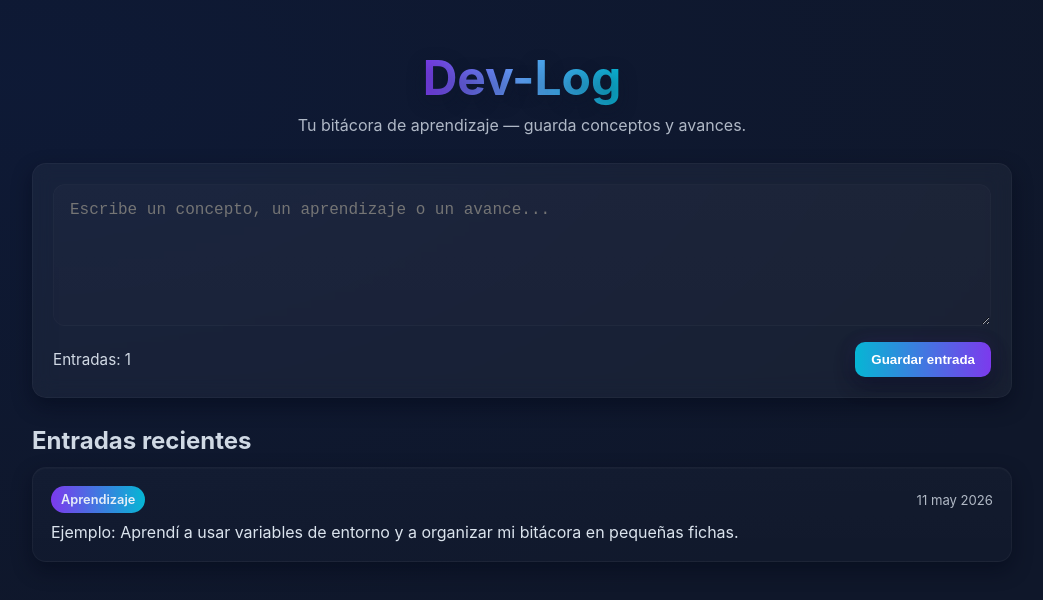
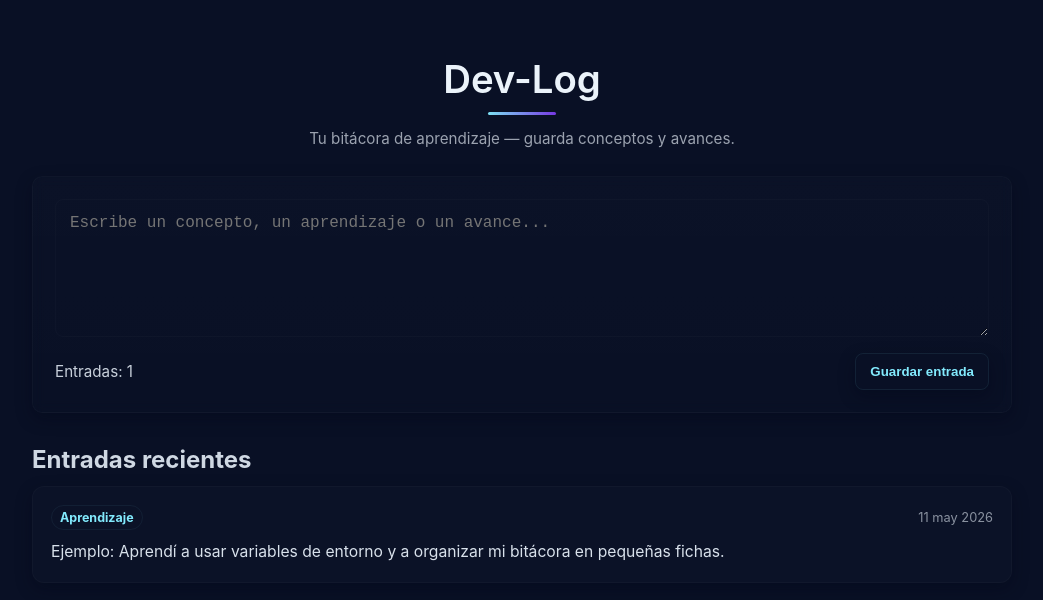
Before and after one commit to vanessamarely/project-dev-log, a plain HTML site: page index.html in a window 1280 px wide. Shown: the whole page, without its empty margins (118-1161 px from the left). Drawn offline with Linux system fonts and the light colour scheme.

Commit message:
feat: experimento visual

```diff
--- a/style.css
+++ b/style.css
@@ -1,20 +1,16 @@
 :root {
-  /* Colores y tokens base (he integrado y extendido lo existente) */
-  --bg: #0f172a; /* fondo noche */
-  --glass: rgba(255, 255, 255, 0.04);
-  --glass-strong: rgba(255, 255, 255, 0.06);
-  --accent1: #7c3aed; /* morado */
-  --accent2: #06b6d4; /* celeste */
-  --accent3: #60a5fa; /* soporte para gradiente hero */
-  --card-border: rgba(255, 255, 255, 0.04);
-  --glass-blur: 10px;
+  /* Minimalist tokens: tonos neutros y acento suave */
+  --bg: #091025; /* fondo noche muy oscuro */
+  --surface: rgba(255,255,255,0.03);
+  --muted: rgba(255,255,255,0.06);
+  --accent: #82eafd; /* acento tenue */
+  --accent-weak: #7c3aed; /* secundario para pequeños detalles */
+  --card-border: rgba(255,255,255,0.025);
+  --glass-blur: 6px;
 
-  /* Sombras y elevación para mejorar profundidad */
-  --shadow-elev-1: 0 8px 20px rgba(2, 6, 23, 0.45);
-  --shadow-elev-2: 0 18px 40px rgba(2, 6, 23, 0.55);
-
-  /* Glow para el botón primario */
-  --btn-glow: rgba(124, 58, 237, 0.12);
+  /* Sombras más sutiles, minimalistas */
+  --shadow-soft: 0 6px 16px rgba(2,6,23,0.35);
+  --shadow-strong: 0 10px 30px rgba(2,6,23,0.45);
 }
 
 *{box-sizing:border-box}
@@ -22,11 +18,11 @@ html,body{height:100%}
 body{
   margin:0;
   font-family:Inter, system-ui, -apple-system, "Segoe UI", Roboto, "Helvetica Neue", Arial;
-  background: radial-gradient(1200px 600px at 10% 10%, rgba(12,30,75,0.35), transparent), var(--bg);
-  color:#e6eef8;
+  background: var(--bg);
+  color: rgba(230,238,248,0.96);
   -webkit-font-smoothing:antialiased;
   -moz-osx-font-smoothing:grayscale;
-  padding:48px 20px;
+  padding:56px 20px; /* más espacio alrededor para sensación minimalista */
 }
 
 .app{max-width:980px;margin:0 auto}
@@ -34,65 +30,72 @@ body{
 /* Hero: gradiente mejorado y sutil text-shadow para más profundidad */
 .hero{display:flex;flex-direction:column;align-items:center;text-align:center;margin-bottom:28px}
 .title{
-  font-size:3rem;margin:0;
-  /* Gradiente del hero mejorado */
-  background: linear-gradient(90deg, var(--accent1) 0%, var(--accent3) 50%, var(--accent2) 100%);
-  -webkit-background-clip:text;background-clip:text;color:transparent;
-  /* sutil text-shadow para legibilidad y profundidad */
-  text-shadow: 0 6px 18px rgba(12, 20, 40, 0.45);
+  font-size:2.4rem;
+  margin:0 0 6px 0;
+  /* Hero más simple: color sólido con toque de acento en subrayado */
+  color: rgba(240,248,255,0.98);
+  font-weight:600;
 }
-.subtitle{margin:8px 0 0;color:rgba(230,238,248,0.75)}
+.title::after{
+  /* Sutil línea de acento debajo del título */
+  content:'';display:block;height:3px;width:68px;margin:10px auto 0;background:linear-gradient(90deg,var(--accent),var(--accent-weak));border-radius:3px;opacity:0.95
+}
+.subtitle{margin:8px 0 0;color:rgba(230,238,248,0.66);font-size:0.95rem}
 
-.composer{margin:18px 0 28px}
+.composer{margin:22px 0 32px}
 
-/* Composer: más espacio interior, borde más sutil y mejor sombra */
+/* Composer: estilo plano, menos ruido visual */
 .composer__form{
-  background:var(--glass);
-  border:1px solid rgba(255,255,255,0.035); /* borde más sutil */
+  background: linear-gradient(180deg, rgba(255,255,255,0.01), rgba(255,255,255,0.005));
+  border:1px solid var(--card-border);
   backdrop-filter: blur(var(--glass-blur));
-  padding:20px; /* más espacio interno */
-  border-radius:14px;
-  box-shadow:var(--shadow-elev-1);
+  padding:22px;
+  border-radius:10px;
+  box-shadow: var(--shadow-soft);
 }
 .composer__form textarea{
   width:100%;
-  background:linear-gradient(180deg, rgba(255,255,255,0.02), rgba(255,255,255,0.01));
+  background:transparent; /* mantener superficie limpia */
   border:1px solid rgba(255,255,255,0.02);
-  color:inherit;padding:16px;border-radius:12px;resize:vertical;font-size:1rem;min-height:120px;
-  transition:box-shadow .18s ease, border-color .18s ease; /* mejora interacción */
+  color:inherit;padding:14px;border-radius:8px;resize:vertical;font-size:1rem;min-height:120px;
+  transition:box-shadow .18s ease, border-color .18s ease;
 }
 .composer__actions{display:flex;align-items:center;justify-content:space-between;margin-top:12px}
 .counter{opacity:0.9;font-size:0.95rem}
 
 /* Botón: glow sutil y transición más suave */
 .btn-primary{
-  background:linear-gradient(90deg,var(--accent2),var(--accent1));
-  color:white;padding:10px 16px;border-radius:10px;border:0;cursor:pointer;font-weight:600;
-  box-shadow: var(--shadow-elev-1), 0 0 18px var(--btn-glow); /* sutil glow por defecto */
-  transition: transform .22s cubic-bezier(.2,.9,.3,1), box-shadow .22s cubic-bezier(.2,.9,.3,1);
+  background: transparent; /* limpio y minimalista */
+  color: var(--accent);
+  padding:10px 14px;border-radius:8px;border:1px solid rgba(130,234,253,0.08);cursor:pointer;font-weight:600;
+  box-shadow: var(--shadow-soft);
+  transition: transform .18s ease, box-shadow .18s ease, background-color .18s ease, color .18s ease;
 }
 .btn-primary:hover{
-  transform: translateY(-4px);
-  box-shadow: var(--shadow-elev-2), 0 0 30px rgba(124,58,237,0.18), 0 0 40px rgba(6,182,212,0.12);
+  transform: translateY(-3px);
+  background: rgba(130,234,253,0.03);
+  box-shadow: var(--shadow-strong);
 }
 
 .entries__title{margin:18px 0 12px;color:rgba(230,238,248,0.9)}
-.entries__grid{display:grid;grid-template-columns:repeat(auto-fit,minmax(240px,1fr));gap:16px} /* más espacio entre cards */
+.entries__grid{display:grid;grid-template-columns:repeat(auto-fit,minmax(260px,1fr));gap:20px} /* más espacio y columnas ligeramente mayores */
 
 /* Cards: sombras mejoradas, padding y transiciones suaves */
+
+/* Cards: minimalistas con sombra suave y bordes limpios */
 .card{
-  position:relative;padding:18px;border-radius:14px;
-  background:linear-gradient(180deg, rgba(255,255,255,0.02), rgba(255,255,255,0.01));
+  position:relative;padding:18px;border-radius:12px;
+  background: rgba(255,255,255,0.012);
   border:1px solid var(--card-border);
-  box-shadow: var(--shadow-elev-1), inset 0 1px 0 rgba(255,255,255,0.02);
+  box-shadow: var(--shadow-soft);
   overflow:hidden;transform-origin:center center;opacity:1;
-  transition: transform .22s cubic-bezier(.2,.9,.3,1), box-shadow .22s cubic-bezier(.2,.9,.3,1), border-color .18s ease;
+  transition: transform .18s ease, box-shadow .18s ease, border-color .12s ease;
 }
-.card__meta{display:flex;align-items:center;justify-content:space-between;margin-bottom:8px}
-.card:hover{transform: translateY(-6px);box-shadow: var(--shadow-elev-2), 0 6px 30px rgba(6,182,212,0.03);border-color: rgba(255,255,255,0.06)}
-.badge{background:linear-gradient(90deg,var(--accent1),var(--accent2));padding:6px 10px;border-radius:999px;font-size:0.8rem;font-weight:600}
-.card__date{font-size:0.82rem;opacity:0.75}
-.card__text{white-space:pre-wrap;color:rgba(230,238,248,0.95);line-height:1.4}
+.card__meta{display:flex;align-items:center;justify-content:space-between;margin-bottom:10px}
+.card:hover{transform: translateY(-4px);box-shadow: var(--shadow-strong);border-color: rgba(255,255,255,0.045)}
+.badge{background:transparent;color:var(--accent);padding:4px 8px;border-radius:999px;font-size:0.78rem;font-weight:700;border:1px solid rgba(130,234,253,0.06)}
+.card__date{font-size:0.8rem;opacity:0.6}
+.card__text{white-space:pre-wrap;color:rgba(230,238,248,0.94);line-height:1.5;font-size:0.98rem}
 
 /* simple popIn animation */
 .popIn{animation:popIn .34s cubic-bezier(.2,.9,.3,1) both}
```
